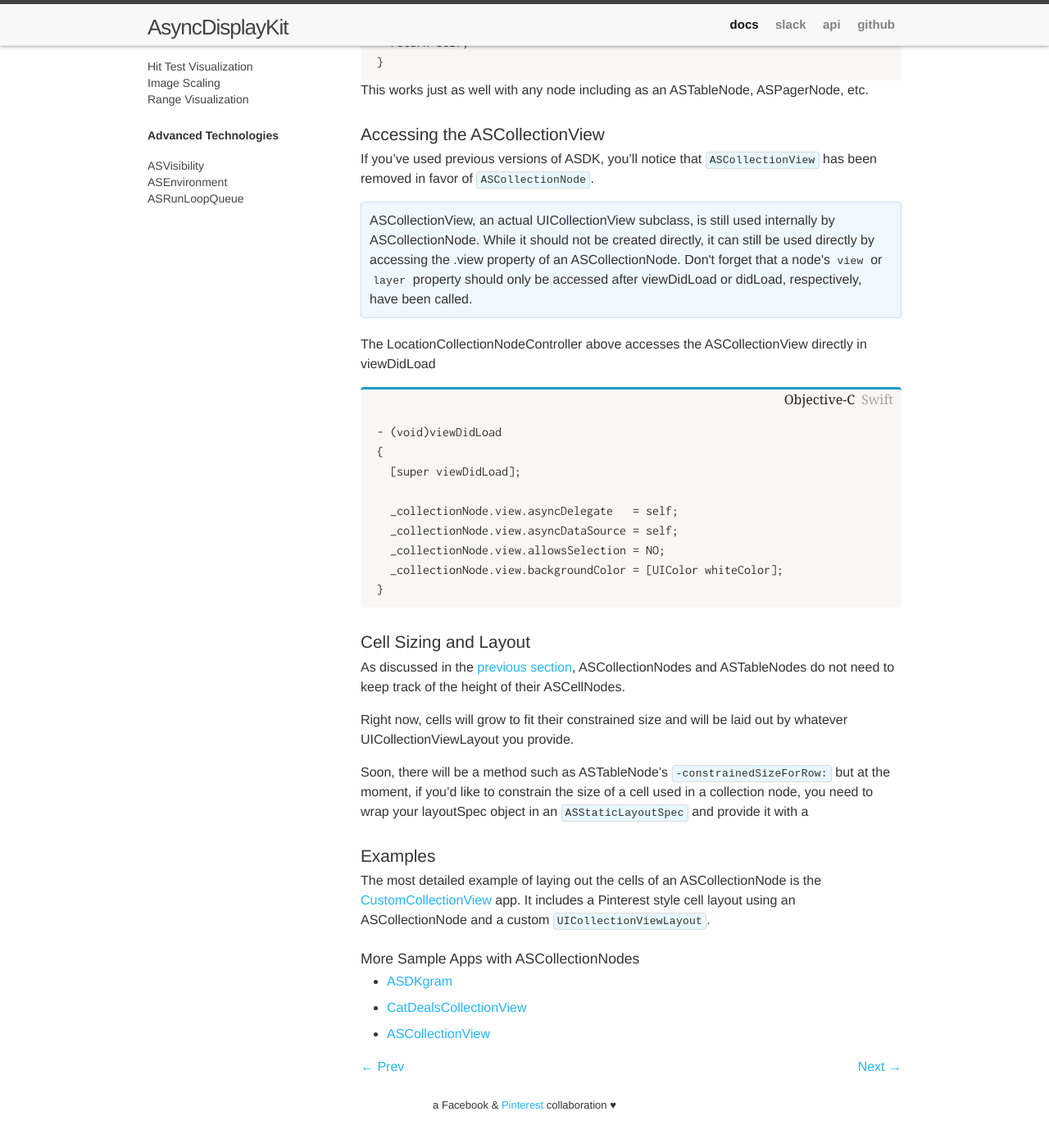
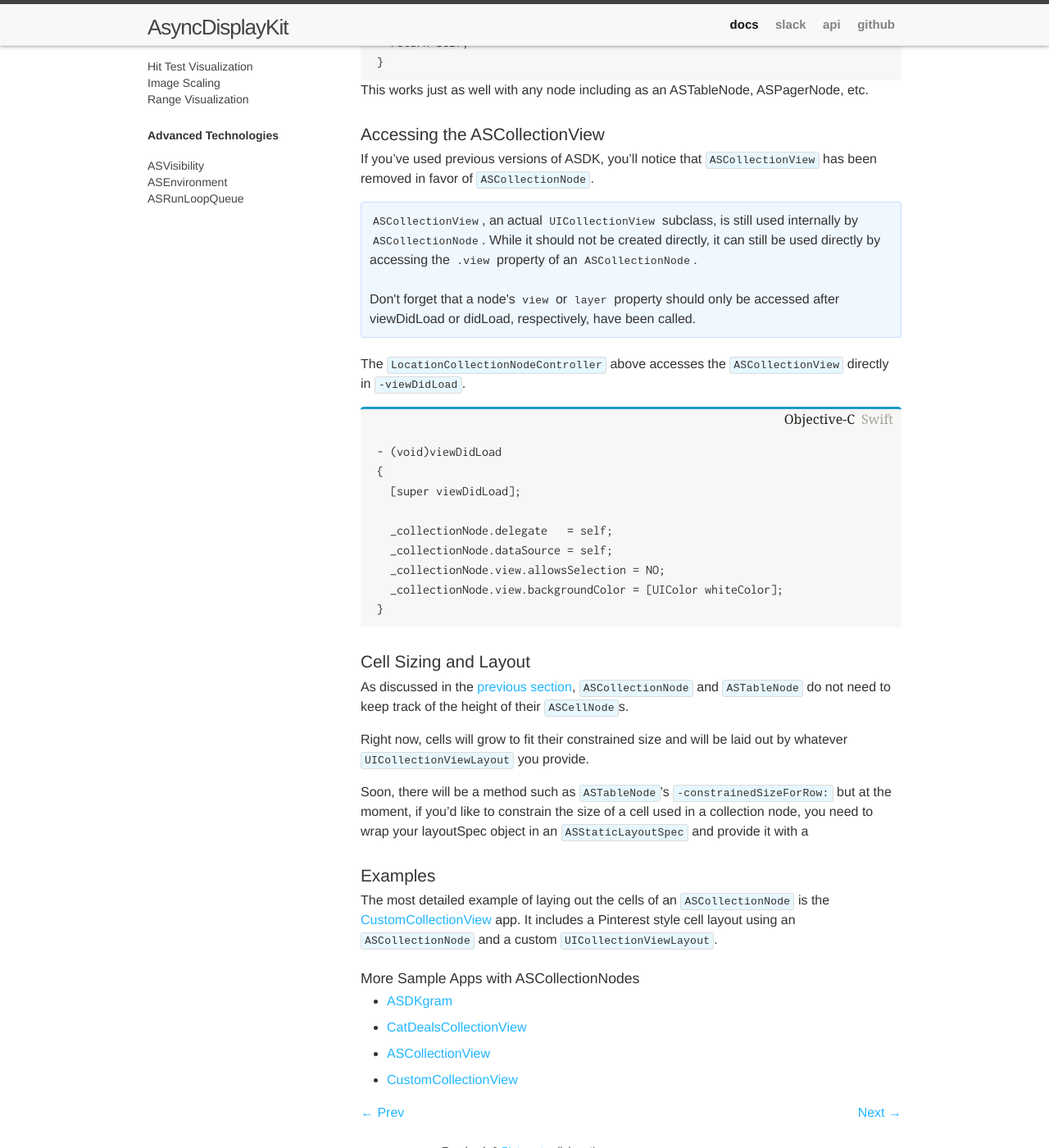
Before and after one commit to AsyncDisplayKit/Documentation, a Jekyll site: the page built from docs/_docs/containers-ascollectionnode.md, in a window 1280 px wide and 1400 px high, scrolled down 1313 px. Shown: the whole window at 82% size. Built offline with Jekyll 4.4.1, drawn with Linux system fonts in a browser that asks for light colours; comment, search, counter and statistics services are not loaded; before the commit the page ends 2681 px from its top, so only the background shows below that; some of the changed text lies outside the part shown.

Commit message:
updates to other docs

```diff
--- a/docs/_docs/containers-ascollectionnode.md
+++ b/docs/_docs/containers-ascollectionnode.md
@@ -6,9 +6,9 @@ prevPage: containers-astablenode.html
 nextPage: containers-aspagernode.html
 ---
 
-ASCollectionNode is equivalent to UIKit's UICollectionView and can be used in place of any UICollectionView.
+`ASCollectionNode` is equivalent to UIKit's `UICollectionView` and can be used in place of any `UICollectionView`.
 
-ASCollectionNode replaces UICollectionView's required method
+`ASCollectionNode` replaces `UICollectionView`'s required method
 
 <div class = "highlight-group">
 <span class="language-toggle">
@@ -34,10 +34,10 @@ with your choice of **_one_** of the following methods
 
 <div class = "code">
   <pre lang="objc" class="objcCode">
-- (ASCellNode *)collectionView:(ASCollectionView *)collectionView nodeForItemAtIndexPath:(NSIndexPath *)indexPath
+- (ASCellNode *)collectionNode:(ASCollectionNode *)collectionNode nodeForItemAtIndexPath:(NSIndexPath *)indexPath
 </pre>
   <pre lang="swift" class = "swiftCode hidden">
-override func collectionView(collectionView: ASCollectionView, nodeForItemAtIndexPath indexPath: NSIndexPath) -> ASCellNode
+override func collectionNode(collectionNode: ASCollectionNode, nodeForItemAtIndexPath indexPath: NSIndexPath) -> ASCellNode
   </pre>
 </div>
 </div>
@@ -51,10 +51,10 @@ or
 
 <div class = "code">
   <pre lang="objc" class="objcCode">
-- (ASCellNodeBlock)collectionView:(ASCollectionView *)collectionView nodeBlockForItemAtIndexPath:(NSIndexPath *)indexPath
+- (ASCellNodeBlock)collectionNode:(ASCollectionNode *)collectionNode nodeBlockForItemAtIndexPath:(NSIndexPath *)indexPath
 </pre>
   <pre lang="swift" class = "swiftCode hidden">
-override func collectionView(collectionView: ASCollectionView, nodeBlockForItemAtIndexPath indexPath: NSIndexPath) -> ASCellNodeBlock
+override func collectionNode(collectionNode: ASCollectionNode, nodeBlockForItemAtIndexPath indexPath: NSIndexPath) -> ASCellNodeBlock
   </pre>
 </div>
 </div>
@@ -117,12 +117,12 @@ This works just as well with any node including as an ASTableNode, ASPagerNode,
 If you've used previous versions of ASDK, you'll notice that `ASCollectionView` has been removed in favor of `ASCollectionNode`.
 
 <div class = "note">
-ASCollectionView, an actual UICollectionView subclass, is still used internally by ASCollectionNode. While it should not be created directly, it can still be used directly by accessing the .view property of an ASCollectionNode.
-
+<code>ASCollectionView</code>, an actual <code>UICollectionView</code> subclass, is still used internally by <code>ASCollectionNode</code>. While it should not be created directly, it can still be used directly by accessing the <code>.view</code> property of an <code>ASCollectionNode</code>.
+<br><br>
 Don't forget that a node's <code>view</code> or <code>layer</code> property should only be accessed after viewDidLoad or didLoad, respectively, have been called.
 </div>
 
-The LocationCollectionNodeController above accesses the ASCollectionView directly in viewDidLoad
+The `LocationCollectionNodeController` above accesses the `ASCollectionView` directly in `-viewDidLoad`.
 
 <div class = "highlight-group">
 <span class="language-toggle"><a data-lang="swift" class="swiftButton">Swift</a><a data-lang="objective-c" class = "active objcButton">Objective-C</a></span>
@@ -132,8 +132,8 @@ The LocationCollectionNodeController above accesses the ASCollectionView directl
 {
   [super viewDidLoad];
 
-  _collectionNode.view.asyncDelegate   = self;
-  _collectionNode.view.asyncDataSource = self;
+  _collectionNode.delegate   = self;
+  _collectionNode.dataSource = self;
   _collectionNode.view.allowsSelection = NO;
   _collectionNode.view.backgroundColor = [UIColor whiteColor];
 }
@@ -143,8 +143,8 @@ The LocationCollectionNodeController above accesses the ASCollectionView directl
 override func viewDidLoad() {
   super.viewDidLoad()
 
-  collectionNode.view.asyncDelegate   = self
-  collectionNode.view.asyncDataSource = self
+  collectionNode.delegate   = self
+  collectionNode.dataSource = self
   collectionNode.view.allowsSelection = false
   collectionNode.view.backgroundColor = UIColor.whiteColor()
 }
@@ -154,15 +154,15 @@ override func viewDidLoad() {
 
 ### Cell Sizing and Layout
 
-As discussed in the <a href = "containers-astablenode.html">previous section</a>, ASCollectionNodes and ASTableNodes do not need to keep track of the height of their ASCellNodes.
+As discussed in the <a href = "containers-astablenode.html">previous section</a>, `ASCollectionNode` and `ASTableNode` do not need to keep track of the height of their `ASCellNode`s.
 
-Right now, cells will grow to fit their constrained size and will be laid out by whatever UICollectionViewLayout you provide.
+Right now, cells will grow to fit their constrained size and will be laid out by whatever `UICollectionViewLayout` you provide.
 
-Soon, there will be a method such as ASTableNode's `-constrainedSizeForRow:` but at the moment, if you'd like to constrain the size of a cell used in a collection node, you need to wrap your layoutSpec object in an `ASStaticLayoutSpec` and provide it with a
+Soon, there will be a method such as `ASTableNode`'s `-constrainedSizeForRow:` but at the moment, if you'd like to constrain the size of a cell used in a collection node, you need to wrap your layoutSpec object in an `ASStaticLayoutSpec` and provide it with a
 
 ### Examples
 
-The most detailed example of laying out the cells of an ASCollectionNode is the <a href = "https://github.com/facebook/AsyncDisplayKit/tree/master/examples/CustomCollectionView">CustomCollectionView</a> app.  It includes a Pinterest style cell layout using an ASCollectionNode and a custom `UICollectionViewLayout`.
+The most detailed example of laying out the cells of an `ASCollectionNode` is the <a href = "https://github.com/facebook/AsyncDisplayKit/tree/master/examples/CustomCollectionView">CustomCollectionView</a> app.  It includes a Pinterest style cell layout using an `ASCollectionNode` and a custom `UICollectionViewLayout`.
 
 #### More Sample Apps with ASCollectionNodes
 
@@ -170,4 +170,5 @@ The most detailed example of laying out the cells of an ASCollectionNode is the
   <li><a href="https://github.com/facebook/AsyncDisplayKit/tree/master/examples/ASDKgram">ASDKgram</a></li>
   <li><a href="https://github.com/facebook/AsyncDisplayKit/tree/master/examples/CatDealsCollectionView">CatDealsCollectionView</a></li>
   <li><a href="https://github.com/facebook/AsyncDisplayKit/tree/master/examples/ASCollectionView">ASCollectionView</a></li>
+  <li><a href = "https://github.com/facebook/AsyncDisplayKit/tree/master/examples/CustomCollectionView">CustomCollectionView</a></li>
 </ul>
```
Also changed, not shown: docs/_docs/batch-fetching-api.md (+11 -11 lines), docs/_docs/containers-aspagernode.md (+5 -5 lines), docs/_docs/containers-astablenode.md (+20 -16 lines), docs/_docs/containers-asviewcontroller.md (+1 -0 lines), docs/_docs/tip-1-nodeBlocks.md (+5 -5 lines).
